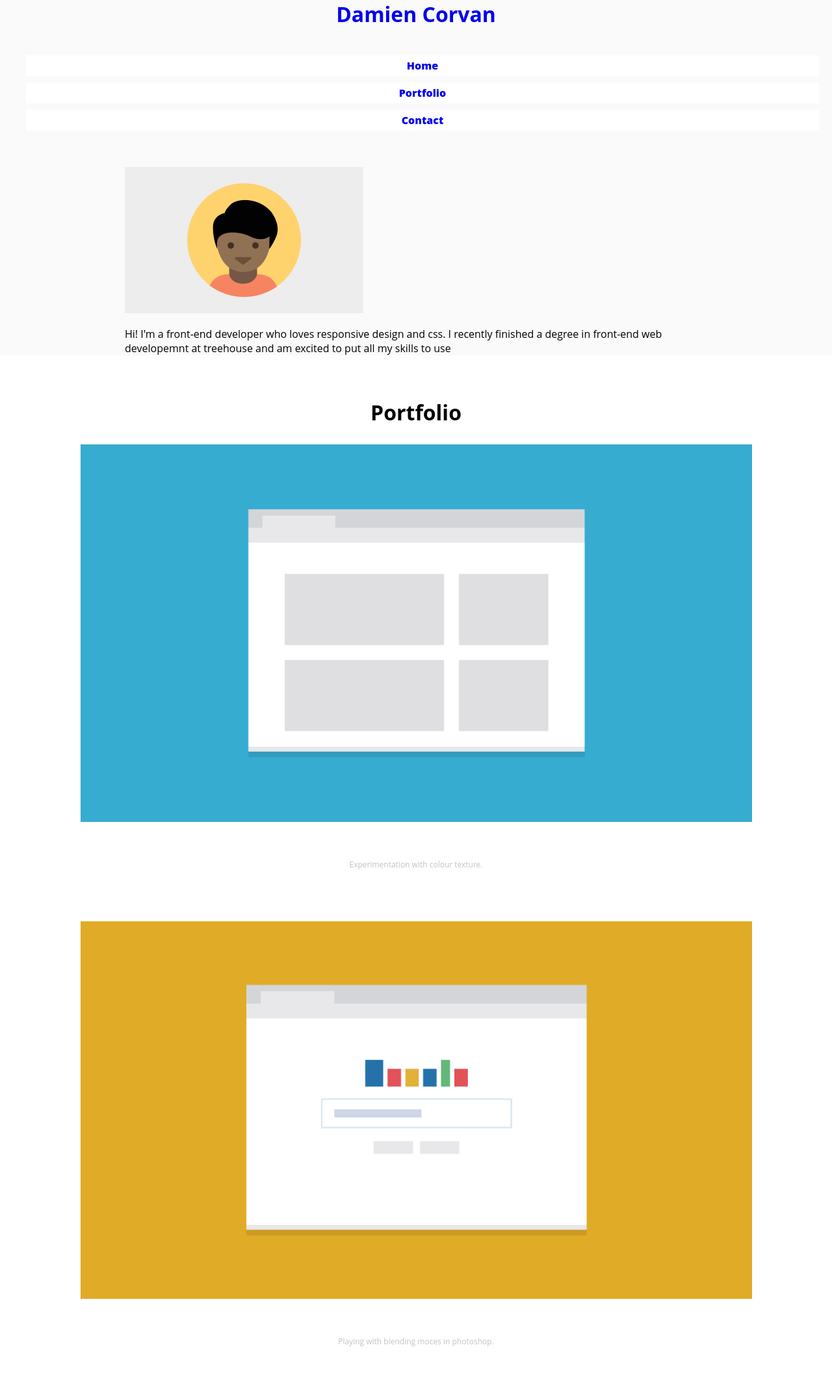
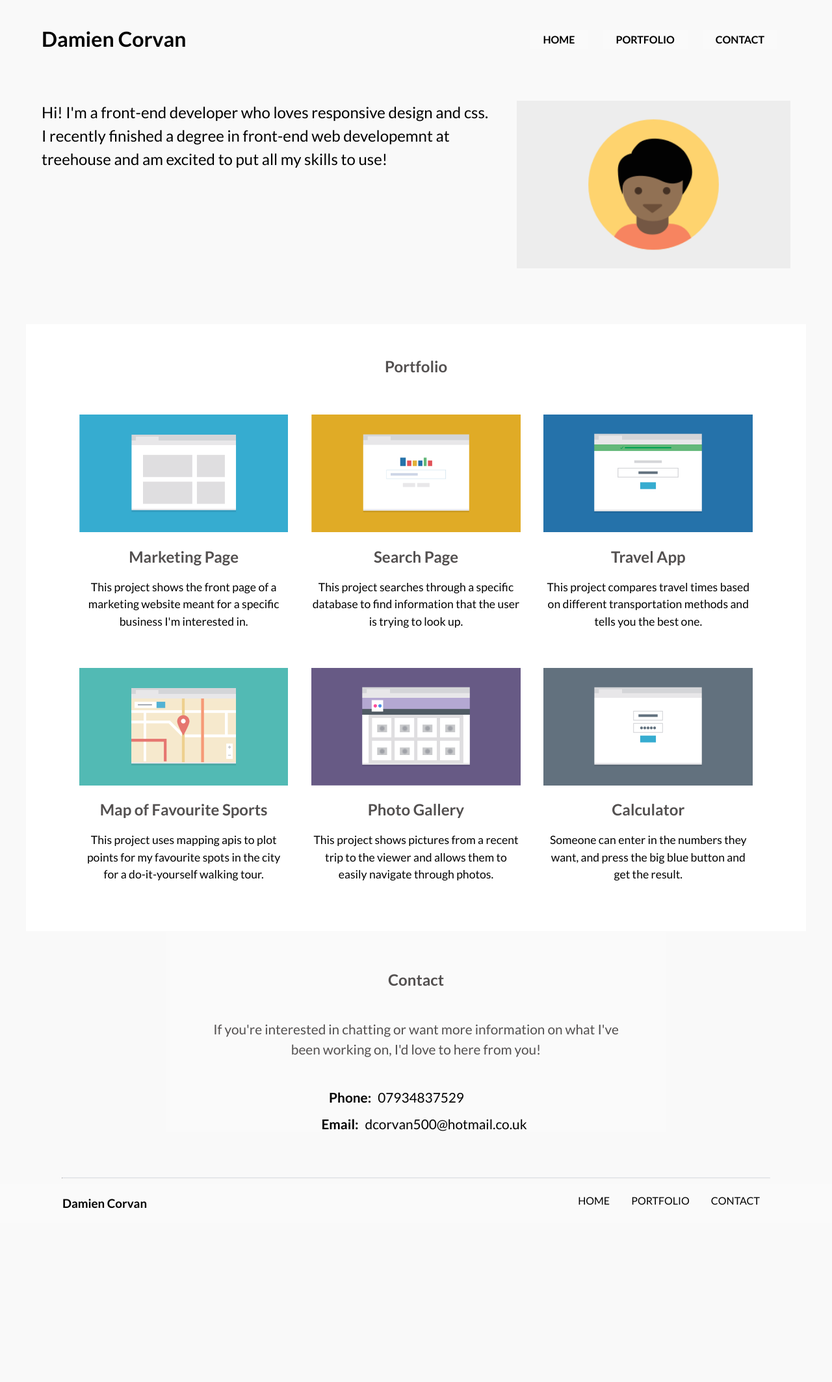
Before and after one commit to dcorvan500/Tech-Degree-Project-Two, a plain HTML site: page index.html in a window 1280 px wide. Shown: the top 2127 px of the page at 65% size. After the commit the page ends 1907 px from the top, so only its background shows below. Drawn offline with Linux system fonts and the light colour scheme.

Commit message:
updated files

```diff
--- a/css/main.css
+++ b/css/main.css
@@ -2,38 +2,38 @@
 General
 ********************/
 * {
-	box-sizing: border-box;
+	box-sizing:border-box;
 
 }
 
 body {
-	font-family: 'Open Sans', sans-serif;
 
+	font-family: 'Lato', sans-serif;
+	text-align: center;
+	background-color: #F9F9F9;
+}
+
+hr {
+	width: 85%;
+	border-top: .1px solid #dfe2e6;
+	margin-top:70px;
 }
 
 .wrapper {
-
 	margin:0 auto;
-	background-color:#FAFAFA;
 }
 
-a {
+a{
 	text-decoration:none;
 }
 
-#site-name {
-	margin:0;
-	text-align: center;
+a:visited {
+	text-decoration:none;
 }
-
-header {
-	margin:0;
-}
-
-
 
 h1 {
 	margin-top: 0;
+	padding-top: 10px;
 }
 
 .container {
@@ -45,6 +45,11 @@ h1 {
 
 img {
 	max-width:100%;
+}
+
+p {
+	font-size: 1.1em;
+	line-height: 150%;
 }
 /*******************
 Navigation
@@ -64,43 +69,324 @@ nav ul {
 nav ul li {
 
 	margin:10px 0;
-	padding:5px 0;
+	padding:10px 0;
 	margin-right:20px;
 	background-color:#fff;
 }
 
 nav a {
 	font-weight:800;
-	padding: 15px 0px;
+	padding: 10px 0px;
+}
+
+/* Selected nav link */
+h1, h1 a, nav a, nav a:visited {
+	color:#000;
+}
+li a, li a:visited {
+	color:#000;
+}
+
+nav a.selected, nav a:hover {
+	color:#778899;;
+}
+ a:hover {
+	color:#778899;
+}
+
+
+.site-name {
+	margin:0;
+	text-align: center;
+}
+
+header {
+	margin:0;
 }
 
 /*******************
 Page Portfolio
 ********************/
+
+
+
 section {
 	text-align: center;
-	padding:0 7.5%;
-	padding-top:50px;
+}
+
+.portfolio-title{
+	padding-bottom: 40px;
+	color:#B1AEAE;
+	font-weight: 700;
 }
 
 
+#portfolio  {
+    background-color: white;
+	margin:0;
+	padding:0 7.5%;
+	padding-top:40px;
+	padding-bottom: 30px;
 
-#portfolio {
-	margin:0;
+}
+
+#portfolio ul {
 	padding: 0;
 	list-style:none;
 }
 
-#portfolio li {
+#portfolio h2 {
+	color:#535050;
 
+}
+
+#portfolio p {
+    padding-bottom: 40px;
+
+}
+
+.portfolio-image li {
 	margin:2.5%;
-	background-color: #fff
+	background-color: #fff;
 	color: #bdc3c7;
 }
 
-#portfolio li a p {
+.portfolio-image li a p {
 	margin: 0;
 	padding: 5%;
 	font-size: 0.75em;
 	color: #bdc3c7;
 }
+
+
+/*******************
+CONTACT
+********************/
+
+
+#contact
+{
+	background-color:#fafafa;
+    padding:0 5%;
+    padding-top:40px;
+}
+
+#contact h2,
+#contact p
+{
+	padding-bottom:25px;
+	color:#535050;
+}
+
+.contact-info li {
+	list-style: none;
+	display: inline-block;
+}
+
+.contact-info li.phone {
+	margin-left:-100px;
+	padding-right: 10px;
+}
+
+.contact-info li.mail {
+	margin-left: -15px;
+	padding-right: 10px;
+}
+
+/*******************
+FOOTER
+********************/
+
+
+footer {
+
+	margin:0 auto;
+	background-color:#FAFAFA;
+	margin-bottom: 25px;
+}
+
+footer ul {
+	list-style:none;
+}
+
+.footer-sitename {
+	float:left;
+	margin-left:7.5%;
+	text-align: left;
+	width:35%;
+}
+
+.footer-text {
+	float:right;
+	margin-right: 7.5%;
+	text-align: right;
+	width:50%;
+}
+
+footer ul li {
+	display:none;
+}
+
+footer a:visited {
+	color:#000;
+}
+
+footer a:hover {
+	color:#778899;
+}
+
+/* ---- Float clearfix ---- */
+
+       .clearfix::after {
+		content: " ";
+		display: table;
+		clear: both;
+	}
+/*******************
+RESPONSIVE 768px
+********************/
+
+@media screen and (min-width:768px)
+
+{
+
+.site-name {
+	margin-top: 30px;
+	}
+
+nav ul li {
+	display:inline-block;
+	background-color:#FAFAFA;
+	padding: 5px 20px;
+}
+
+.profile-image {
+	float:right;
+	width:45%;
+	padding-bottom: 40px;
+	padding-left: 40px;
+}
+.container {
+	width:100%;
+}
+.container p {
+	text-align:left;
+	font-size: 1.2rem;
+	padding-bottom: 40px;
+}
+
+#portfolio {
+    padding: 0 5%;
+    padding-top: 30px;
+ }
+
+#portfolio li {
+	float:left;
+	width:48%;
+	margin:0 1%
+}
+
+
+
+section {
+	padding:0;
+	margin:0;
+}
+
+
+#contact p,
+#contact li  {
+	font-size:1.3rem;
+}
+
+.footer-text {
+	display: none;
+}
+
+footer ul li {
+	display: inline-block;
+	padding:0 15px;
+}
+
+
+
+.footer-nav {
+    float:right;
+	margin-right: 7.5%;
+	text-align: right;
+	width:50%;
+
+}
+	/* ---- Float clearfix ---- */
+
+	.clearfix::after {
+		content: " ";
+		display: table;
+		clear: both;
+	}
+}
+
+/*******************
+RESPONSIVE 1224px
+********************/
+
+
+
+@media screen and (min-width:1224px) {
+
+.site-name {
+	float:left;
+	width:45%;
+	margin-left:5%;
+	text-align:left;
+
+}
+
+.main-nav {
+	float:right;
+	width:45%;
+	margin-right:5%;
+	text-align:right;
+	margin-top:15px;
+}
+
+header {
+	max-height: 1200px;
+}
+
+.container p {
+	font-size:1.5em;
+
+}
+
+.profile-image {
+	width:40%;
+	padding-bottom:7.5%;
+}
+
+
+#portfolio {
+	max-width: 1200px;
+	margin:0 auto;
+}
+
+#portfolio li {
+	width:30%;
+	margin:0 1.66665%;
+
+}
+
+#contact {
+	margin:0 20%;
+}
+
+	/* ---- Float clearfix ---- */
+
+	.clearfix::after {
+		content: " ";
+		display: table;
+		clear: both;
+	}
+
+
+}
--- a/index.html
+++ b/index.html
@@ -1,142 +1,101 @@
 <!DOCTYPE html>
-<html>
+<html lang="en">
 	<head>
 	<meta charset="utf-8">
     <title>Project Two | Treehouse</title>
     <link rel="stylesheet" href="css/normalize.css">
+    <link href="https://fonts.googleapis.com/css?family=Lato:400,700" rel="stylesheet">
     <link rel="stylesheet" href="css/main.css">
     <meta name="viewport" content="width=device-width, initial-scale=1.0">
     </head>
     <body>
 	    <div class="wrapper">
-	      <header>
-		       <a href="index.html" id="site-name">
-			       <h1>Damien Corvan</h1>
+	      <header class="clearfix">
+		       <a href="index.html">
+			       <h1 class="site-name">Damien Corvan</h1>
 		       </a>
-		       <nav>
+		       <nav class="main-nav">
 			       <ul>
-				       <li><a href="index.html">Home</a></li>
-				       <li><a href="index.html">Portfolio</a></li>
-				       <li><a href="index.html">Contact</a></li>
+				       <li><a href="index.html">HOME</a></li>
+				       <li><a href="#portfolio">PORTFOLIO</a></li>
+				       <li><a href="#contact">CONTACT</a></li>
 			       </ul>
 		       </nav>
 	       </header>
-	       <div class="container">
-		       <img src="img/responsive-layout-profile.png" alt="Profile Iimage">
-		       <p>Hi! I'm a front-end developer who loves responsive design and css. I recently finished a degree in front-end web developemnt at treehouse and am excited to put all my skills to use</p>
+	       <div class="container clearfix">
+		       <img class="profile-image" src="img/responsive-layout-profile.png" alt="Profile image">
+		       <p>Hi! I'm a front-end developer who loves responsive design and css. I recently finished a degree in front-end web developemnt at treehouse and am excited to put all my skills to use!</p>
 	       </div>
 	       </div>
-	       <section>
-		   <ul id="portfolio">
-		    <h1> Portfolio</h1>
+	       <section id="portfolio" class="clearfix">
+	        <h2 class="portfolio-title">Portfolio</h2>
+			    <ul id="portfolio-image" class="clearfix">
 				   <li>
 			               <a href="img/portfolio-1.png">
 						   <img src="img/portfolio-1.png" alt="">
-					   <p>Experimentation with colour texture.</p>
+						   <h2>Marketing Page</h2>
+						   <p>This project shows the front page of a marketing website meant for a specific business I'm interested in.</p>
 					   </a>
 			       </li>
 			        <li>
 			               <a href="img/portfolio-2.png">
 						   <img src="img/portfolio-2.png" alt="">
-					   <p>Playing with blending moces in photoshop.</p>
+						   <h2> Search Page </h2>
+						   <p>This project searches through a specific database to find information that the user is trying to look up.</p>
 					   </a>
 			       </li>
 			        <li>
 			               <a href="img/portfolio-3.png">
 						   <img src="img/portfolio-3.png" alt="">
-					   <p>Trying to create an 80's style of glows.</p>
+						   <h2> Travel App </h2>
+						   <p>This project compares travel times based on different transportation methods and tells you the best one.</p>
+					   </a>
+			       </li>
+			        <li>
+			               <a href="img/portfolio-6.png">
+						   <img src="img/portfolio-6.png" alt="">
+						   <h2>Map of Favourite Sports </h2>
+						   <p>This project uses mapping apis to plot points for my favourite spots in the city for a do-it-yourself walking tour.</p>
+					   </a>
+			       </li>
+			        <li>
+			               <a href="img/portfolio-5.png">
+						   <img src="img/portfolio-5.png" alt="">
+						    <h2>Photo Gallery </h2>
+						   <p>This project shows pictures from a recent trip to the viewer and allows them to easily navigate through photos.</p>
 					   </a>
 			       </li>
 			       <li>
 			               <a href="img/portfolio-4.png">
 						   <img src="img/portfolio-4.png" alt="">
-					   <p>Drips created using Photoshop brushes</p>
-				   </a>
-		       </li>
-		        <li>
-		               <a href="img/portfolio-5.png">
-					   <img src="img/portfolio-5.png" alt="">
-					   <p>Creating shapes using repition</p>
-				   </a>
-		       </li>
-		       <li>
-		               <a href="img/portfolio-6.png">
-					   <img src="img/portfolio-6.png" alt="">
-					   <p>Creating shapes using repition</p>
-				   </a>
-		       </li>
-		       <li>
-		               <a href="img/portfolio-7.png">
-					   <img src="img/portfolio-7.png" alt="">
-					   <p>Creating shapes using repition</p>
-				   </a>
-		       </li>
-		       <li>
-		               <a href="img/portfolio-8.png">
-					   <img src="img/portfolio-8.png" alt="">
-					   <p>Creating shapes using repition</p>
-				   </a>
-		       </li>
-		       <li>
-		               <a href="img/portfolio-9.png">
-					   <img src="img/portfolio-9.png" alt="">
-					   <p>Creating shapes using repition</p>
-				   </a>
-		       </li>
-		       <li>
-		               <a href="img/portfolio-10.png">
-					   <img src="img/portfolio-10.png" alt="">
-					   <p>Creating shapes using repition</p>
-				   </a>
-		       </li>
-		       <li>
-		               <a href="img/portfolio-11.png">
-					   <img src="img/portfolio-11.png" alt="">
-					   <p>Creating shapes using repition</p>
-				   </a>
-		       </li>
-		       <li>
-		               <a href="img/portfolio-12.png">
-					   <img src="img/portfolio-12.png" alt="">
-					   <p>Creating shapes using repition</p>
-				   </a>
-		       </li>
-		       <li>
-		               <a href="img/portfolio-13.png">
-					   <img src="img/portfolio-13.png" alt="">
-					   <p>Creating shapes using repition</p>
-				   </a>
-		       </li>
-		       <li>
-		               <a href="img/portfolio-14.png">
-					   <img src="img/portfolio-14.png" alt="">
-					   <p>Creating shapes using repition</p>
-				   </a>
-		       </li>
-		       <li>
-		               <a href="img/portfolio-15.png">
-					   <img src="img/portfolio-15.png" alt="">
-					   <p>Creating shapes using repition</p>
+						    <h2>Calculator</h2>
+						   <p>Someone can enter in the numbers they want, and press the big blue button and get the result.</p>
 					   </a>
 			       </li>
 		           </ul>
 	  	    </section>
+	  	    <section id="contact">
+		  	    <h2>Contact</h2>
+		  	    <p> If you're interested in chatting or want more information on what I've been working on, I'd love to here from you!
+		  	    </p>
+		  	    <ul class="contact-info">
+		         	<li class="phone"><strong>Phone:</strong></li><li><a href="Tel:07934837529">07934837529</a></li>
+		         </ul>
+		        <ul class="contact-info">
+		         	<li class="mail"><strong>Email:</strong></li><li><a href="mailto:dcorvan500@hotmail.co.uk">dcorvan500@hotmail.co.uk</a></li>
+		        </ul>
 
 
-
-
-
-
-
-
-	    </div>
-
-
+            </section>
+              <hr>
+            <footer class="clearfix">
+              <h3 class="footer-sitename"><strong>Damien Corvan</strong></h3>
+              <h3 class="footer-text"><a href="index.html"><strong>BACK TO TOP</strong></a></h3>
+	              <ul class=footer-nav>
+                       <li class="footer-right"><a href="index.html">HOME</a></li>
+				       <li class="footer-right"><a href="#portfolio">PORTFOLIO</a></li>
+				       <li class="footer-right"><a href="#contact">CONTACT</a></li>
+					</ul>
+            </footer>
 	</body>
-
-
-
-
-
-
 </html>
```
Lines whose indentation alone changed are shown as unchanged.
